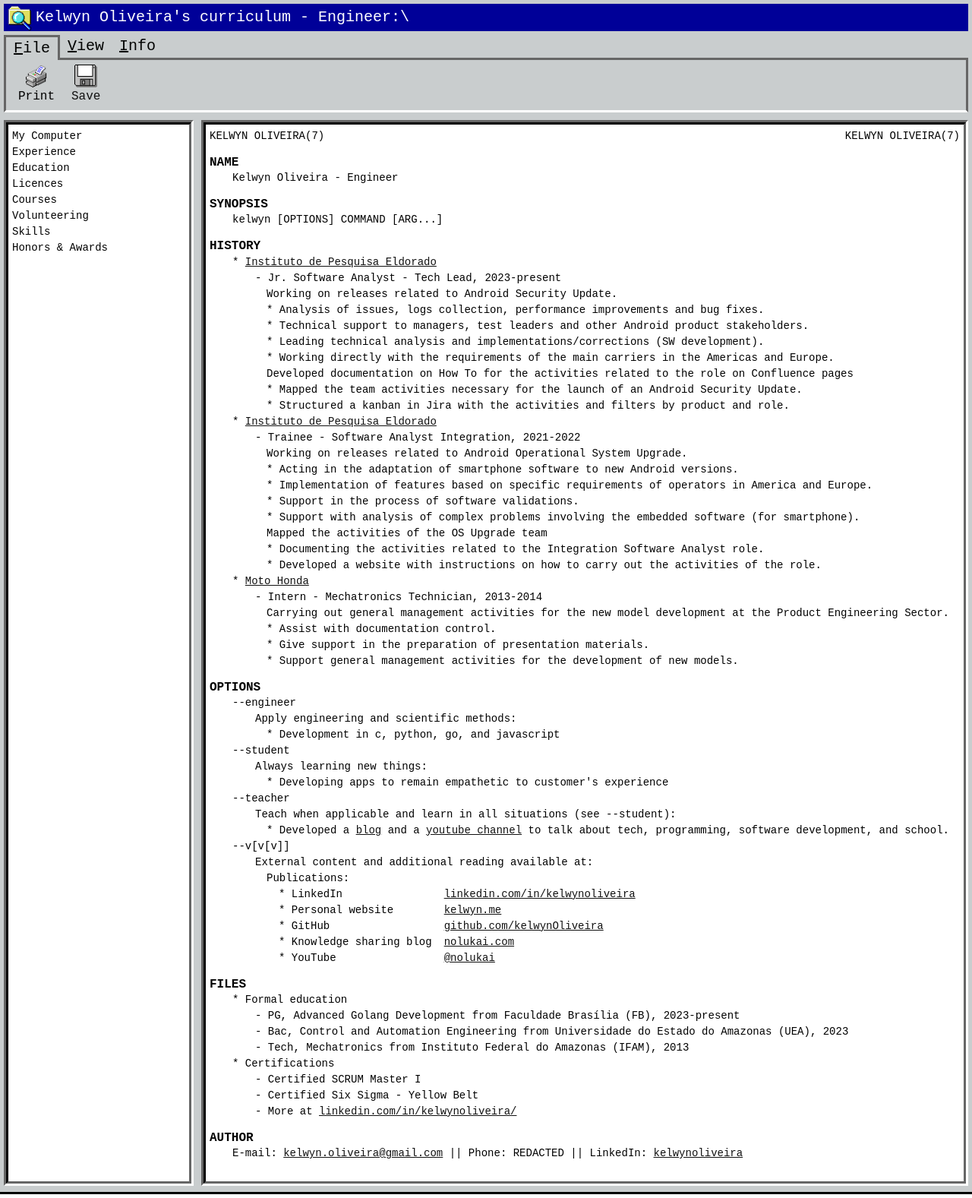
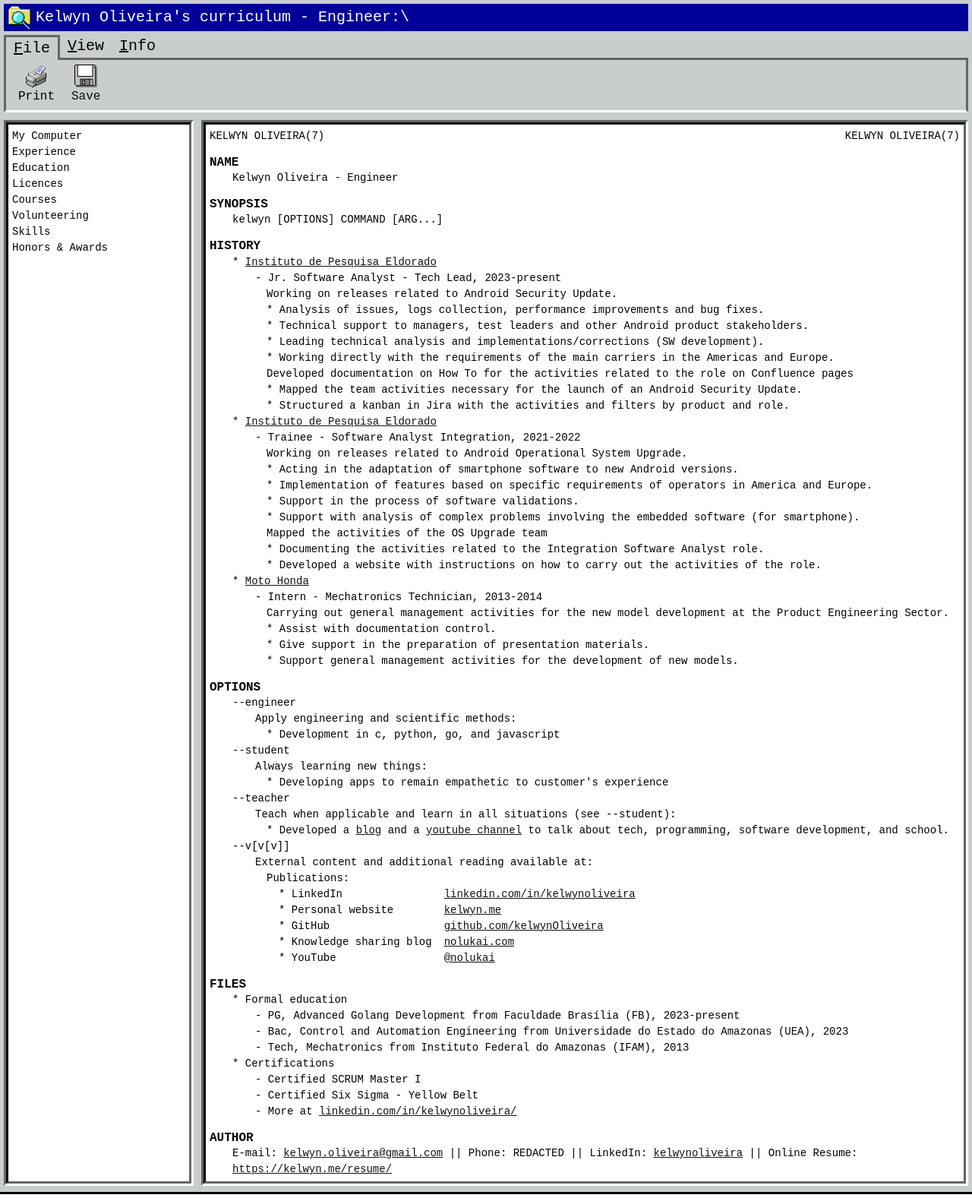
Before and after one commit to kelwynOliveira/jekyll_test, a Jekyll site: the page built from pages/resume.html, in a window 1280 px wide. Shown: the whole page at 76% size. Built offline with Jekyll 4.4.1, drawn with Linux system fonts in a browser that asks for light colours.

Commit message:
Some updates

```diff
--- a/_includes/curriculum/c-author.html
+++ b/_includes/curriculum/c-author.html
@@ -1,4 +1,4 @@
 <h2 class="title">AUTHOR</h2>
 <p class="subtext">
-  E-mail: <a href="mailto:kelwyn.oliveira@gmail.com?Subject=You%27re%20Hired!">kelwyn.oliveira@gmail.com</a> || Phone: REDACTED || LinkedIn: <a href="https://www.linkedin.com/in/kelwynoliveira/">kelwynoliveira</a><br>
+  E-mail: <a href="mailto:kelwyn.oliveira@gmail.com?Subject=You%27re%20Hired!">kelwyn.oliveira@gmail.com</a> || Phone: REDACTED || LinkedIn: <a href="https://www.linkedin.com/in/kelwynoliveira/">kelwynoliveira</a> || Online Resume: <a href="https://kelwynoliveira.github.io/Portfolio/resume">https://kelwyn.me/resume/</a> <br>
 </p>
```
